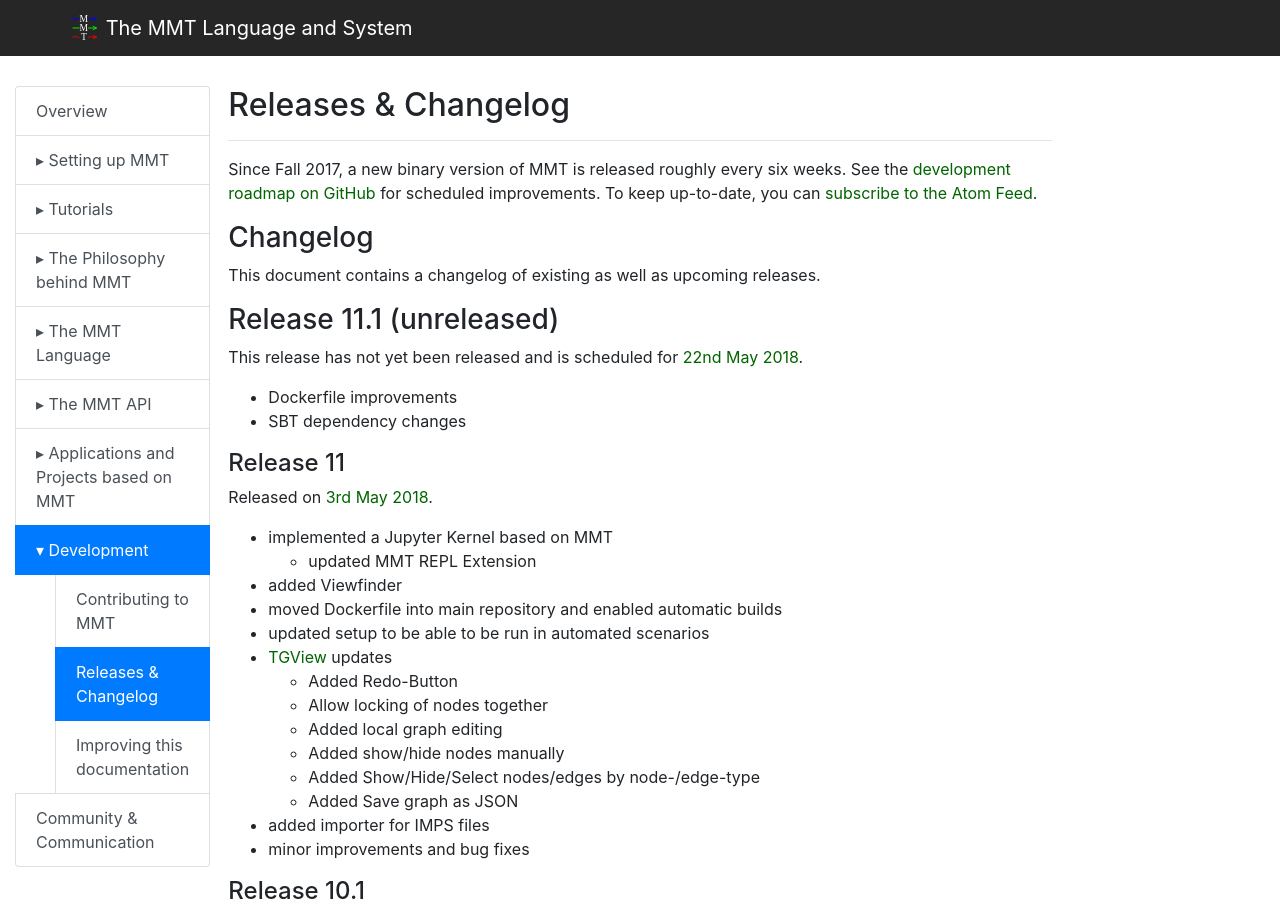
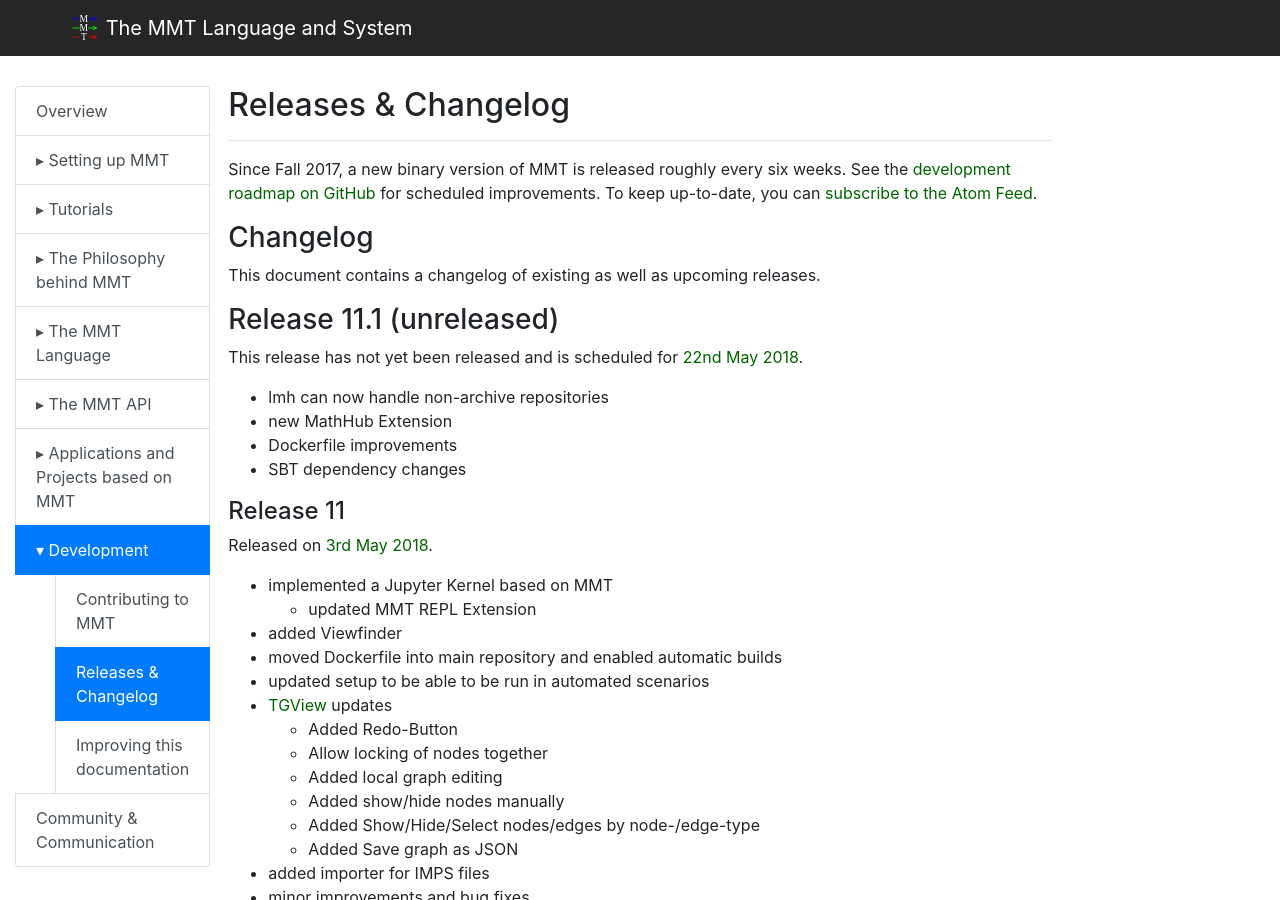
Before and after one commit to UniFormal/uniformal.github.io, a Jekyll site: the page built from doc/development/releases.md, in a window 1280 px wide and 900 px high. Built offline with Jekyll 4.4.1, drawn with Linux system fonts in a browser that asks for light colours.

Commit message:
Update releases.md

```diff
--- a/doc/development/releases.md
+++ b/doc/development/releases.md
@@ -15,6 +15,8 @@
 
 This release has not yet been released and is scheduled for [22nd May 2018](https://github.com/UniFormal/MMT/milestone/3).
 
+- lmh can now handle non-archive repositories
+- new MathHub Extension
 - Dockerfile improvements
 - SBT dependency changes
 
```
